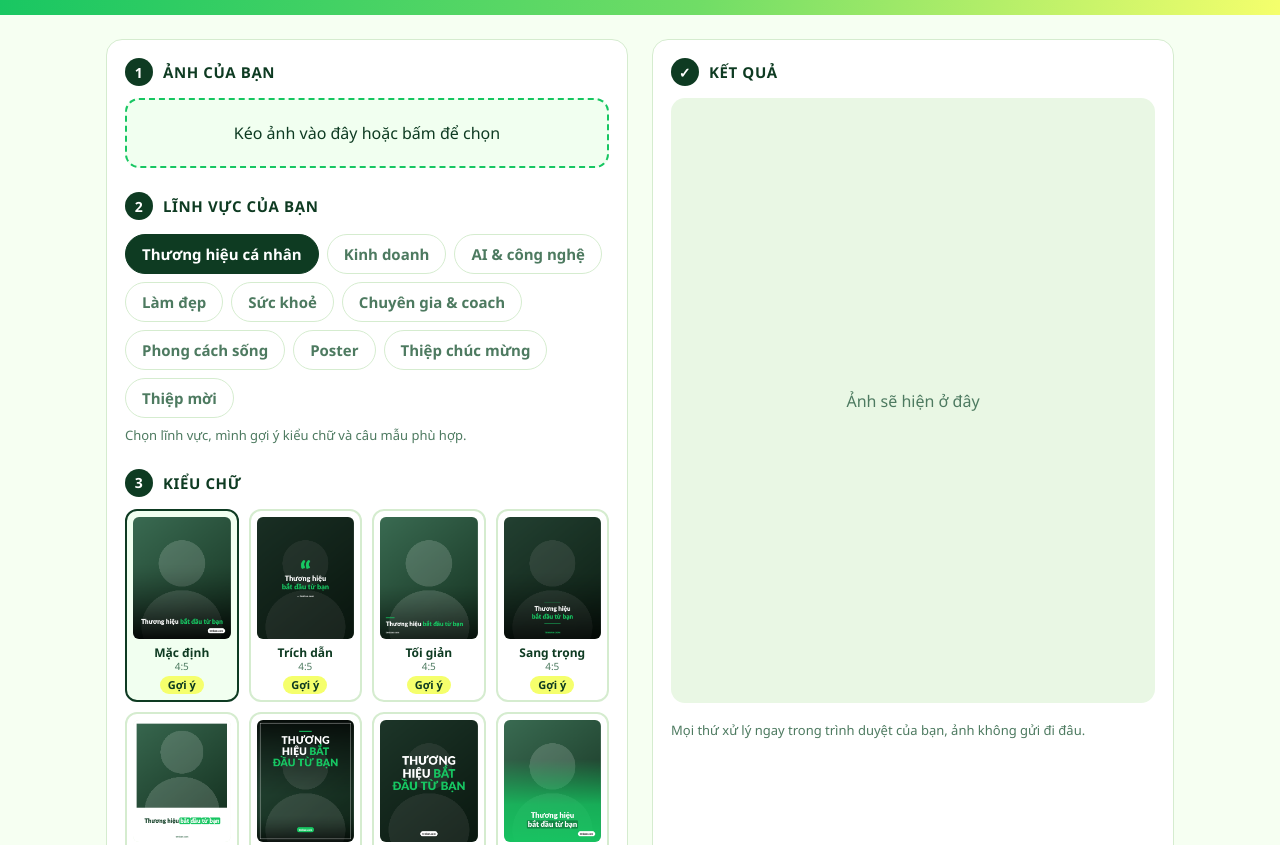
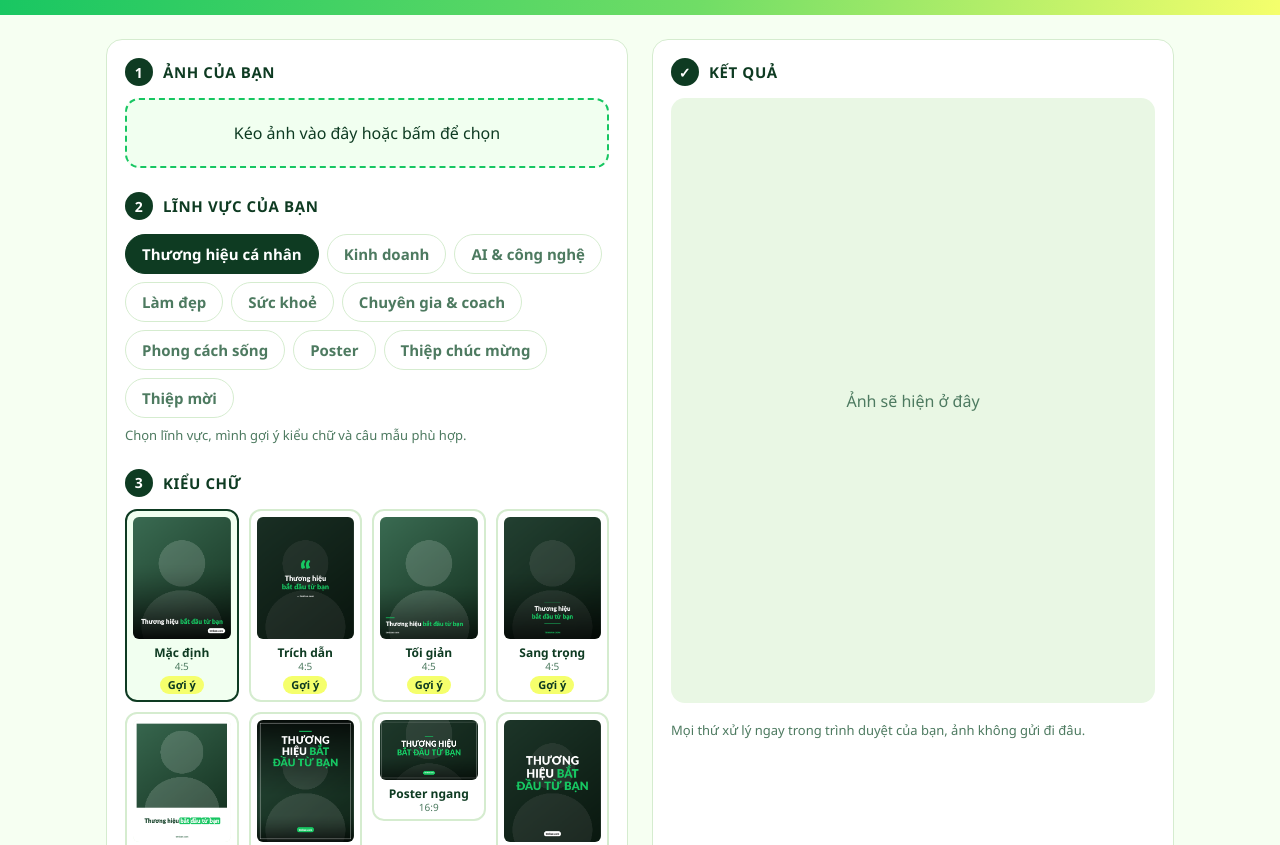
Before and after one commit to phamhuong24111989-ui/xuong-chu-ha-an, a plain HTML site: page index.html in a window 1280 px wide. Shown: the part 77-922 px from the top of the page. Drawn offline with Linux system fonts and the light colour scheme.

Commit message:
Them kieu Poster ngang 16:9
Co-Authored-By: Claude Sonnet 5.5 <noreply@anthropic.com>

```diff
--- a/index.html
+++ b/index.html
@@ -193,6 +193,15 @@ const KIEU=[
   const b=khoi(c,tk,{maxW:W-240,fs:116,fmin:56,maxLines:4,upper:true,sp:10});
   ghi(c,b,W/2,170,'c','#fff',ac);
   const bn=nhanDo(c,bd,W-200);veNhan(c,bn,bd,(W-bn.w)/2,H-110-bn.h,ac,muc(ac))}},
+{id:'poster-ngang',ten:'Poster ngang',tl:'16:9',w:1600,h:900,ve(c,W,H,im,tk,bd,ac){
+  cover(c,im,0,0,W,H);c.fillStyle='rgba(0,0,0,.42)';c.fillRect(0,0,W,H);
+  phu(c,W,H,0,H*.6,0,H,.55,1.3);
+  c.strokeStyle='#fff';c.lineWidth=5;c.strokeRect(30,30,W-60,H-60);
+  const b=khoi(c,tk,{maxW:W-340,fs:124,fmin:56,maxLines:3,upper:true,sp:10}),bn=nhanDo(c,bd,W-400);
+  const tong=22+60+b.h,y=(H-tong-(bn.h?bn.h+30:0))/2;
+  c.fillStyle=ac;c.fillRect(W/2-70,y,140,10);
+  ghi(c,b,W/2,y+60,'c','#fff',ac);
+  veNhan(c,bn,bd,(W-bn.w)/2,H-80-bn.h,ac,muc(ac))}},
 {id:'tieu-de-lon',ten:'Tiêu đề lớn',tl:'4:5',w:1080,h:1350,ve(c,W,H,im,tk,bd,ac){
   cover(c,im,0,0,W,H);c.fillStyle='rgba(0,0,0,.5)';c.fillRect(0,0,W,H);
   const b=khoi(c,tk,{maxW:W-150,fs:128,fmin:56,maxLines:5,upper:true,sp:12}),bn=nhanDo(c,bd,W-2*MARGIN);
@@ -385,7 +394,7 @@ function anhMau(){const cv=document.createElement('canvas');cv.width=800;cv.heig
   const g=c.createLinearGradient(0,0,800,1000);g.addColorStop(0,'#3a6b52');g.addColorStop(1,'#14301f');c.fillStyle=g;c.fillRect(0,0,800,1000);
   c.fillStyle='rgba(255,255,255,.16)';c.beginPath();c.arc(400,380,190,0,7);c.fill();c.beginPath();c.ellipse(400,900,330,300,0,0,7);c.fill();return cv}
 const mauSrc=anhMau();
-const GOI_Y={'Poster':['poster','tieu-de-lon','slide','chop-nhoang','gia-khuyen-mai','su-kien'],
+const GOI_Y={'Poster':['poster','poster-ngang','tieu-de-lon','slide','chop-nhoang','gia-khuyen-mai','su-kien'],
  'Thiệp chúc mừng':['thiep-chuc','khung-vien','sang-trong','meo-hay','trich-dan'],
  'Thiệp mời':['thiep-moi','su-kien','sang-trong','khung-vien','trich-dan'],
  'Thương hiệu cá nhân':['mac-dinh','trich-dan','toi-gian','sang-trong','khung-vien'],
--- a/sw.js
+++ b/sw.js
@@ -1,4 +1,4 @@
-const V='xuong-chu-v8';
+const V='xuong-chu-v9';
 const FILES=['./','./index.html','./manifest.webmanifest','./cau-mau.js','./cau-mau-2.js','./assets/fonts/Lato-Black.ttf','./icons/icon-192.png','./icons/icon-512.png'];
 self.addEventListener('install',e=>{e.waitUntil(caches.open(V).then(c=>c.addAll(FILES)).then(()=>self.skipWaiting()))});
 self.addEventListener('activate',e=>{e.waitUntil(caches.keys().then(ks=>Promise.all(ks.filter(k=>k!==V).map(k=>caches.delete(k)))).then(()=>self.clients.claim()))});
```
